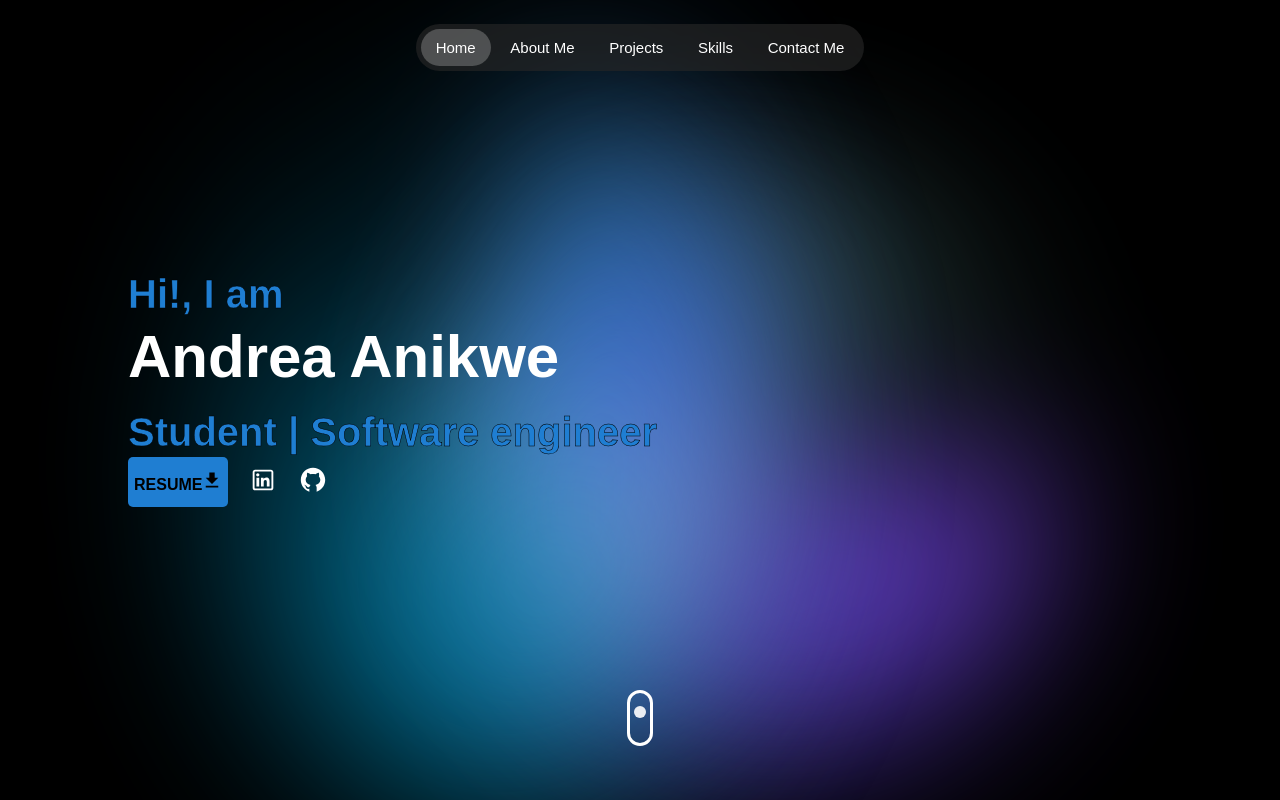
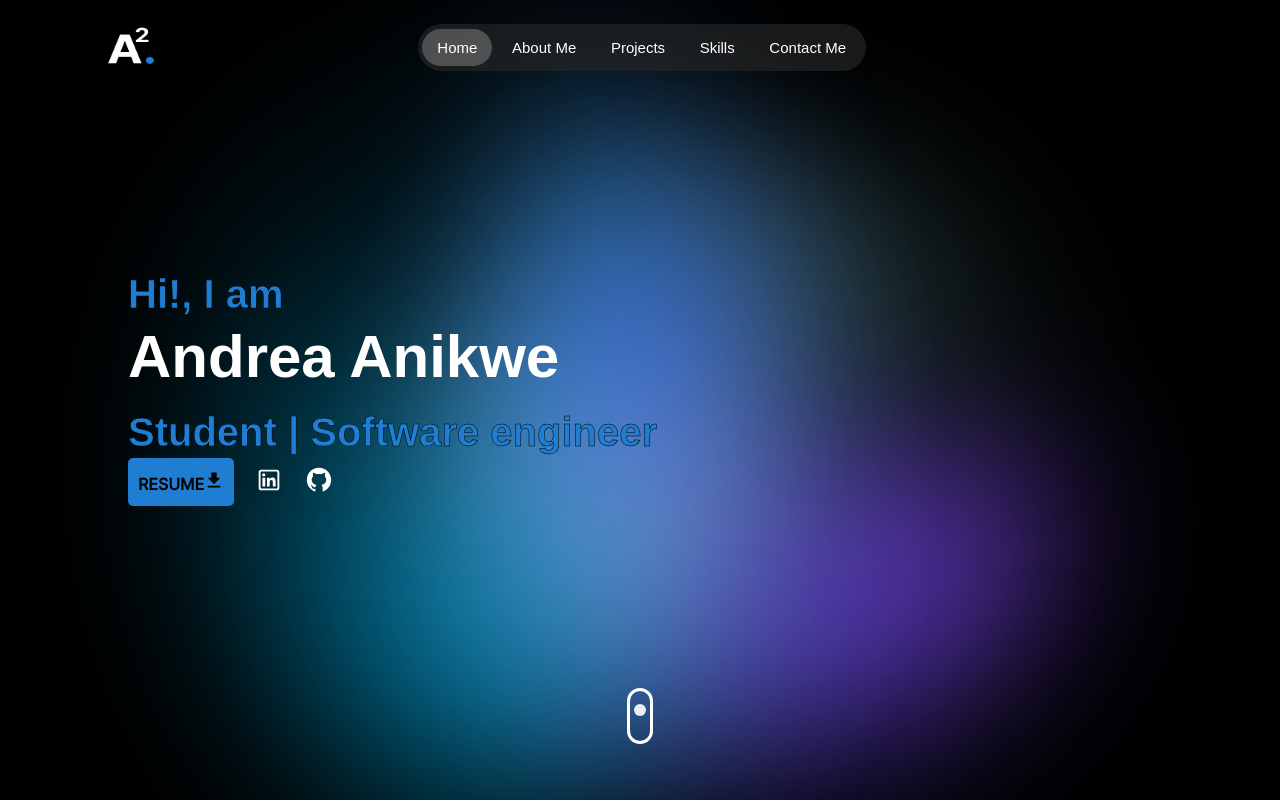
Before and after one commit to AndreaA33/Portfolio, a React (Create React App) app: page / in a window 1280 px wide. Shown: the top 800 px of the page. Built offline with nearby package versions, Linux system fonts and the light colour scheme.

Commit message:
fixed pdf download

```diff
--- a/package.json
+++ b/package.json
@@ -8,7 +8,6 @@
     "@testing-library/jest-dom": "^5.17.0",
     "@testing-library/react": "^13.4.0",
     "@testing-library/user-event": "^13.5.0",
-    "@babel/plugin-proposal-private-property-in-object": "^4.3.1",
     "lottie-react": "^2.4.0",
     "react": "^18.3.1",
     "react-dom": "^18.3.1",
--- a/src/App.css
+++ b/src/App.css
@@ -63,14 +63,18 @@ body {
 
 #main-button{
   width: auto;
-  height: 50px;
+  padding-left: 10px;
+  padding-right: 10px;
+  padding-top: 12px;
+  padding-bottom: 12px;
   background-color: #1f7ed2;
   border: none;
   border-radius: 5px;
   font-size: medium;
   text-align: center;
-  z-index: 10;
   font-weight: 600;
+  text-decoration: none;
+  color: black;
 }
 
 #main-button:hover{
--- a/src/page components/main/MainComp.js
+++ b/src/page components/main/MainComp.js
@@ -5,8 +5,6 @@ import github from "../../assets/icons8-github (1).svg"
 import "@fontsource/inter";
 import { useEffect } from 'react';
 import { IoMdDownload } from "react-icons/io";
-import scrollanimation from "../../assets/scrollanimation.json"
-import { Player } from 'lottie-react';
 
 function MainComp() {
 
@@ -23,13 +21,6 @@ function MainComp() {
     };
   },[])
 
-  const downloadResume = () => {
-    const link = document.createElement('a');
-    link.href = `${process.env.PUBLIC_URL}/Andrea Anikwe Resume.pdf`;
-    link.download = 'Andrea Anikwe Resume.pdf';
-    link.click();
-  };
-
   function handleToAboutme() {
     const event = new CustomEvent('ToAboutMe');
     document.dispatchEvent(event);
@@ -42,7 +33,7 @@ function MainComp() {
         <h2><span style={{ color: '#1f7ed2', fontSize: 40, WebkitTextStroke: 0.5, WebkitTextStrokeColor: "black"}}>Hi!, I am </span><br/> Andrea Anikwe <br/><span style={{ color: '#1f7ed2', fontSize: 40, WebkitTextStroke: 0.5, WebkitTextStrokeColor: "black"}}> Student | Software engineer </span></h2>
       </div>
       <div className='main-links'>
-        <button id='main-button'>RESUME<IoMdDownload style={{fontSize: 20}} onClick={downloadResume}/></button>
+        <a href = {`${process.env.PUBLIC_URL}/Andrea Anikwe Resume.pdf`} download = 'Andrea Anikwe Resume.pdf' id='main-button'>RESUME<IoMdDownload style={{fontSize: 20}}/></a>
         <a href={"https://www.linkedin.com/in/andrea-anikwe/"}><img src={linkedin} alt='linkedin' className='main-link'/></a>
         <a href={"https://github.com/AndreaA33"}><img src={github} alt='github' className='main-link'/></a>
       </div>
--- a/src/page components/main/main.css
+++ b/src/page components/main/main.css
@@ -44,10 +44,6 @@
     column-gap: 0cap;
 }
 
-.main-heading span{
-    -webkit-text-stroke-width: 1px;
-    -webkit-text-stroke-color: white;
-}
 
 body::before,
 body::after {
--- a/src/page components/navbar/NavbarComp.js
+++ b/src/page components/navbar/NavbarComp.js
@@ -1,6 +1,7 @@
 import React from 'react'
 import "./navbar.css"
 import "@fontsource/inter";
+import logo from "../../assets/logo.png"
 import { useState, useEffect, useRef } from 'react';
 
 function NavbarComp() {
@@ -48,6 +49,7 @@ window.addEventListener('scroll', function() {
 
   return (
     <div className='navbar' id='navbar'>
+      <img src={logo} className='logo'/>
       <div className='nav-container'>
         <button className={isEvent == 0 ? "selected-button" :'navbar-button'} onClick={handleToHome}>Home</button>
         <button className={isEvent == 1 ? "selected-button" :'navbar-button'} onClick={handleToAboutme}>About Me</button>
--- a/src/page components/navbar/navbar.css
+++ b/src/page components/navbar/navbar.css
@@ -12,6 +12,7 @@ body {
     position: fixed;
     padding-top: 1%;
     z-index: 10;
+    right: 12%;
 }
 
 .navbar-button{
@@ -55,3 +56,10 @@ body {
     padding-right: 15px;
     transition: 0.6s ease-in;
 }
+
+.logo{
+    height: 50px;
+    width: 50px;
+    position: relative;
+
+}
```
Also changed, not shown: src/page components/projects/projectdata.js (deleted, +0 -32 lines), src/assets/logo.png (added).
